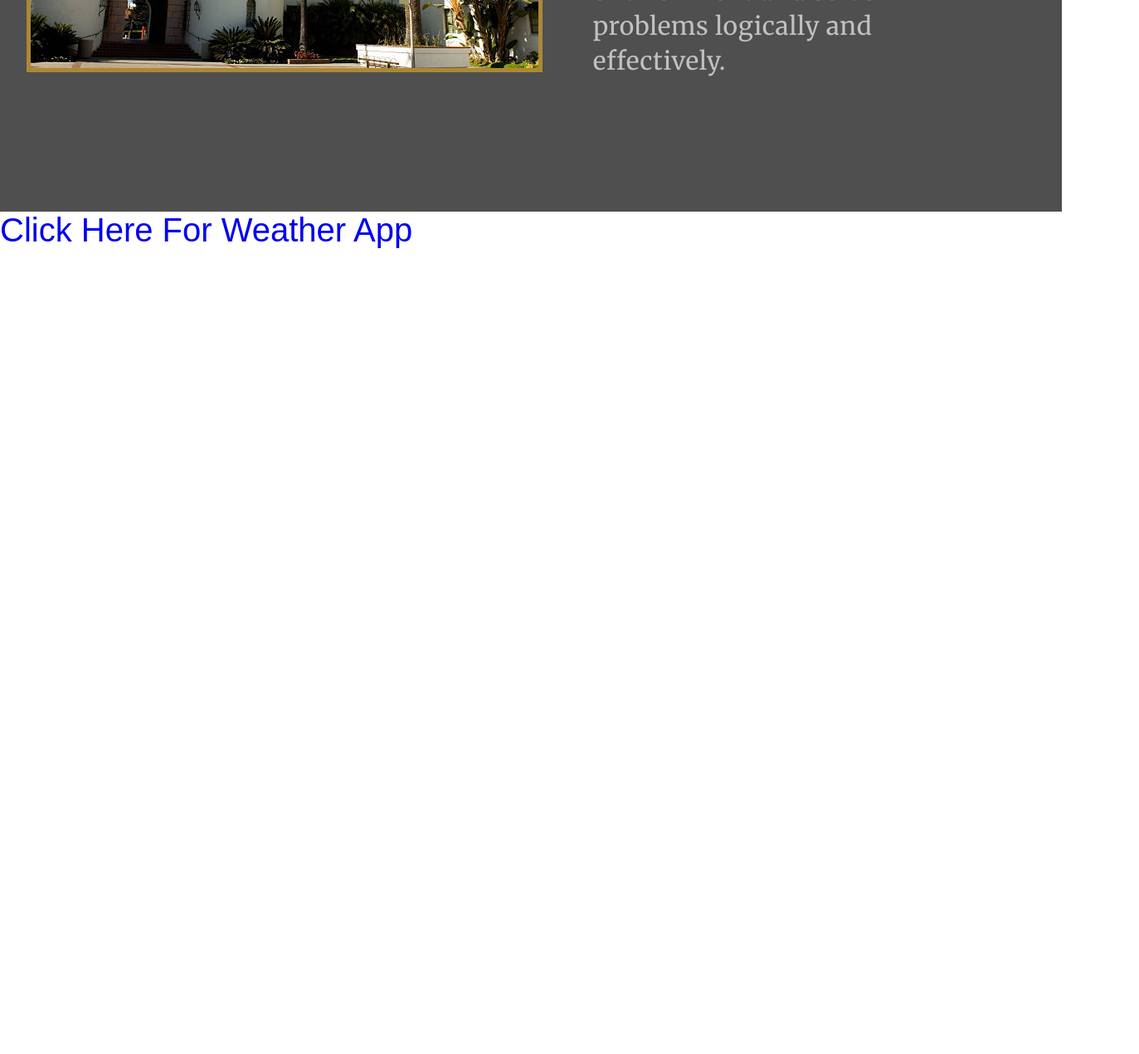
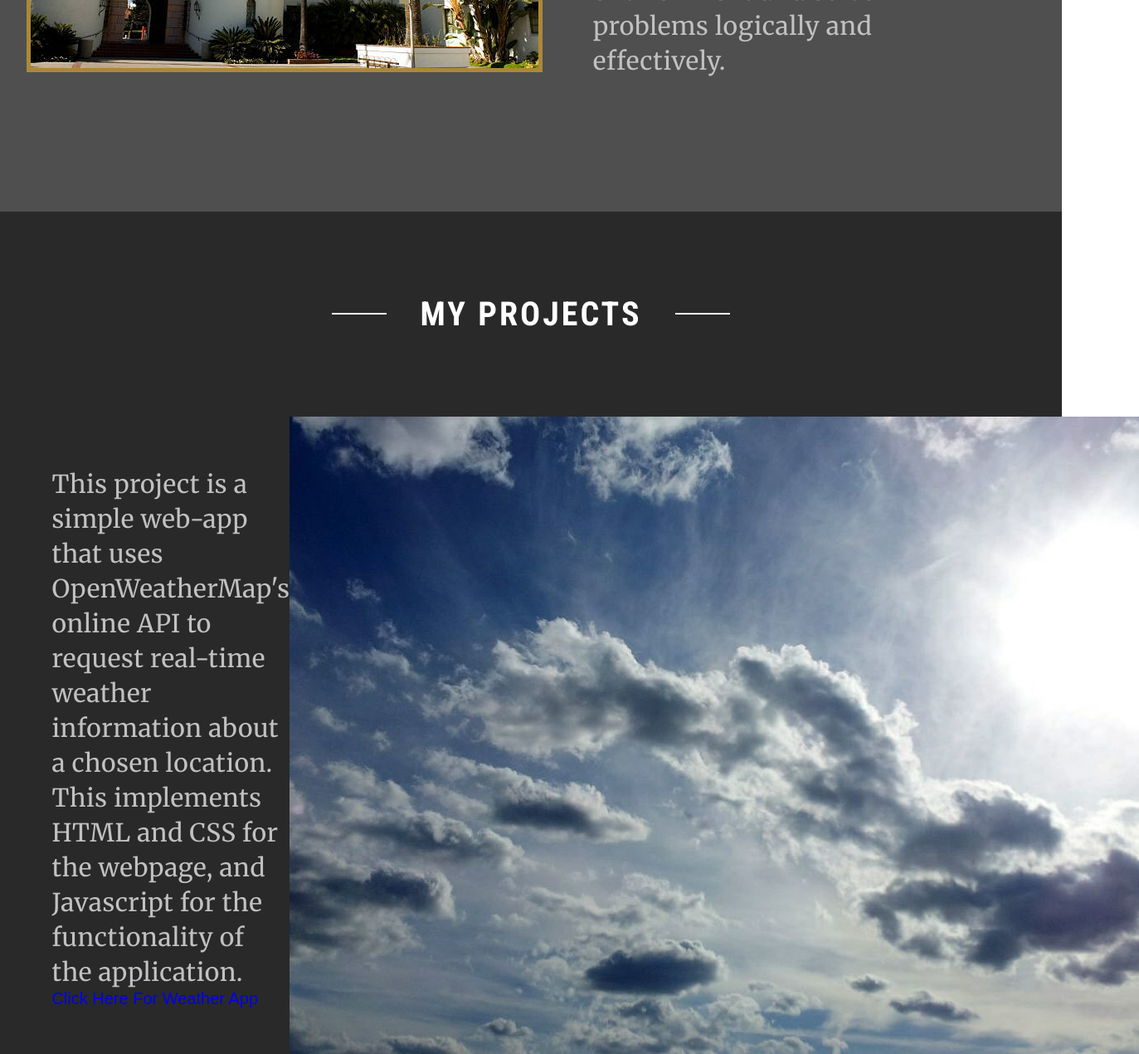
Before and after one commit to sam-saenz/sam-saenz.github.io, a plain HTML site: page index.html in a window 1280 px wide. Shown: the part 2524-3794 px from the top of the page at 83% size, 1373 px wide, since content can reach past the window. Before the commit the page ends 2824 px from the top, so only its background shows below. Drawn offline with Linux system fonts and the light colour scheme.

Commit message:
Working on projects section

```diff
--- a/index.html
+++ b/index.html
@@ -94,8 +94,21 @@
 
     <!-- Project Section -->
     <section id="projects">
-        <div class="test">
-            <a href="indexWeather.html" class="test">Click Here For Weather App</a>
+        <div class="projects container">
+            <div class="projects-top">
+                <h1 class="section-title">My Projects</h1>
+            </div>
+            <div class="projects-bottom">
+                <div class="project-item">
+                    <div class="project-item-description">
+                        <p>This project is a simple web-app that uses OpenWeatherMap's online API to request real-time weather information about a
+                            chosen location. This implements HTML and CSS for the webpage, and Javascript for the functionality of the application.
+                        </p>
+                        <a href="indexWeather.html" class="test">Click Here For Weather App</a>
+                    </div>
+                    <img src="./img/weatherBG.jpg" alt="">
+                </div>
+            </div>
         </div>
     </section>
     <!-- End Project Section -->
--- a/style.css
+++ b/style.css
@@ -171,9 +171,6 @@ p{
 /* End Hero Section */
 
 /* Services Section */
-#services {
-
-}
 #services .container{
     flex-direction: column;
 }
@@ -321,9 +318,52 @@ p{
 /* End of Resume Section */
 
 /* Start of Projects Section */
-    #projects .test a{
-        font-size: 4rem;
-    }
+#projects .container{
+    flex-direction: column;
+}
+#projects .projects{
+    max-width: 100%;
+    margin: 0 auto;
+    padding: 100px 0;
+    background-color: rgb(41, 41, 41);
+}
+#projects .section-title{
+    font-size: 4rem;
+    font-weight: 300;
+    color: white;
+    margin-bottom: 100px;
+    text-transform: uppercase;
+    letter-spacing: .3rem;
+    text-align: center;
+}
+#projects .projects-bottom{
+    max-width: 95%;
+    margin: 0 auto;
+    display: flex;
+    align-items: center;
+    justify-content: space-around;
+}
+#projects .project-item{
+    max-width: 95%;
+    margin: 0 auto;
+    display: flex;
+    align-items: center;
+    justify-content: space-around;
+}
+#projects .project-item img{
+    height: auto;
+}
+#resume .project-item-description{
+    margin: 5%;
+}
+#projects .project-item p{
+    color: rgb(193, 193, 193);
+    font-size: 3rem;
+    line-height: 1.4;
+}
+#projects .project-item a{
+    font-size: 2rem;
+}
 /* End of Projects Section */
 
 /* Keyframes */
```
Also changed, not shown: img/weatherImage.jpg (added).
